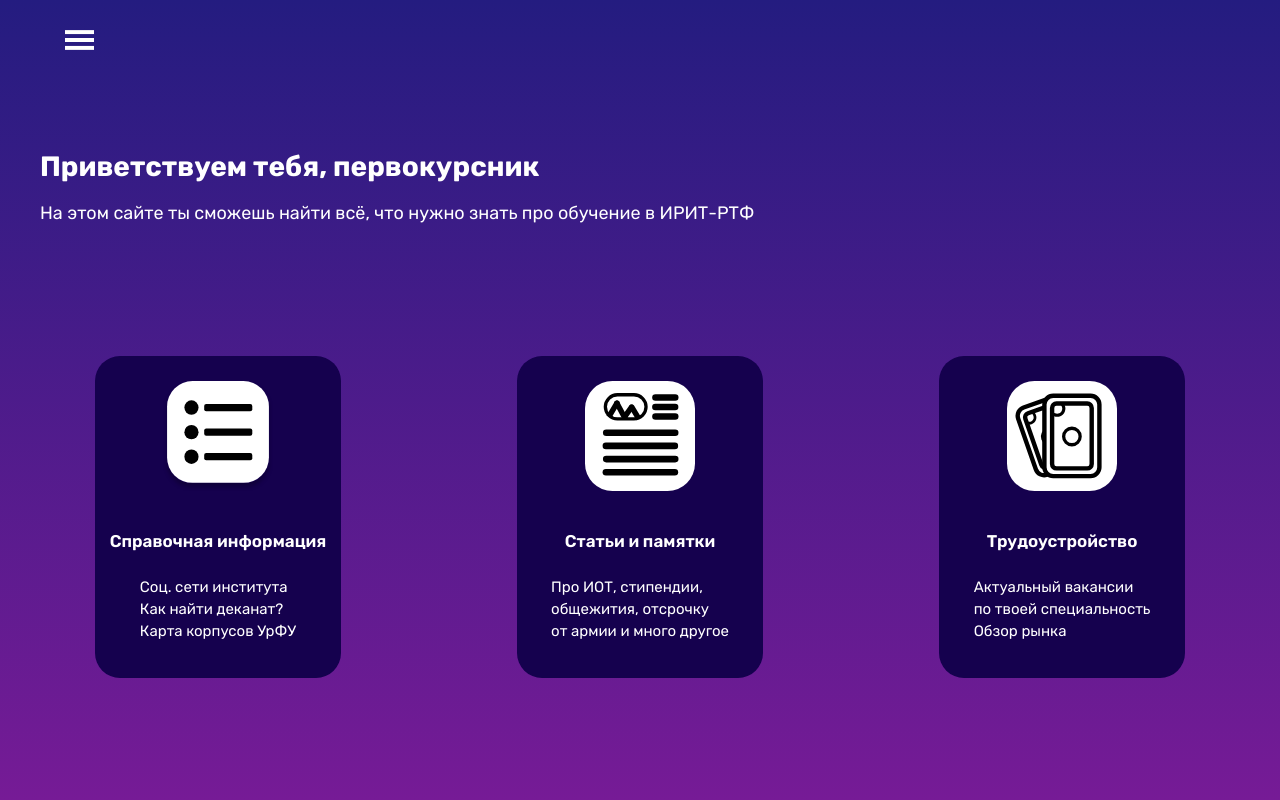
After one commit to Estoneccc/RTFwebsite, a Django app: template website/RTFwebsiteApp/templates/index.html in a window 1280 px wide. The commit adds this page. Run offline with Django 3.2, Linux system fonts and the light colour scheme; the template is opened without the code that fills it, so the values that code supplies are empty.

Commit message:
Добавил и подключил статик файлы

```diff
--- /dev/null
+++ b/website/RTFwebsiteApp/static/script.js
@@ -0,0 +1,9 @@
+const iconMenu = document.querySelector('.menu__icon');
+if (iconMenu) {
+    const menuBody = document.querySelector('.menu__body');
+    iconMenu.addEventListener('click', () => {
+        document.body.classList.toggle('_lock');
+        iconMenu.classList.toggle('_active');
+        menuBody.classList.toggle('_active');
+    });
+}
--- /dev/null
+++ b/website/RTFwebsiteApp/static/styles/main_page.css
@@ -0,0 +1,80 @@
+/* -----------HEADER AND TEXT------------- */
+.main__h1 {
+    font-weight: 700;
+    font-size: 28px;
+}
+
+.main__text {
+    font-weight: 400;
+    font-size: 18px;
+    margin-top: 18px;
+    line-height: 1.4;
+}
+
+._main-page {
+    margin-top: 100px;
+}
+
+/* --------CARDS BLOCK---------------- */
+.main__cards {
+    display: flex;
+    justify-content: space-between;
+    padding: 0px 55px;
+}
+
+.cards__item {
+    width: 246px;
+    height: 322px;
+    margin-top: 130px;
+    margin-bottom: 20px;
+    background-color: #15014E;
+    border-radius: 25px;
+    cursor: pointer;
+    transition: all 0.4s ease 0s;
+}
+
+.cards__item a{
+    color: #FFFFFF;
+    text-decoration: none;
+}
+
+.cards__item:hover{
+    background-color: #2A0041;
+    box-shadow: 0px 4px 4px rgba(0, 0, 0, 0.25);
+}
+
+
+/* ----------------CARD CONTENT------------------------ */
+.card__content {
+    display: grid;
+    place-items: center;
+}
+
+.card__icon {
+    width: 110px;
+    height: 110px;
+    position: relative;
+    margin-top: 25px;
+}
+
+.card__icon svg {
+    width: 100%;
+    height: auto;
+}
+
+.card__header {
+    font-size: 17px;
+    font-style: normal;
+    font-weight: 600;
+    line-height: normal;
+    margin-top: 40px;
+}
+
+.card__text {
+    font-size: 15px;
+    font-style: normal;
+    font-weight: 400;
+    line-height: 22px;
+    text-align: left;
+    margin-top: 25px;
+}
--- /dev/null
+++ b/website/RTFwebsiteApp/static/styles/style.css
@@ -0,0 +1,174 @@
+* {
+    margin: 0;
+    padding: 0;
+}
+
+body {
+    font-family: 'Inter', sans-serif;
+    font-family: 'Open Sans', sans-serif;
+    font-family: 'Rubik', sans-serif;
+    color: #FFFFFF;
+    background: linear-gradient(#241C80, #761B96) no-repeat;
+    background-attachment: fixed;
+}
+
+html, body {
+    height: 100%;
+}
+
+body._lock {
+    overflow: hidden;
+}
+
+.wrapper {
+    min-width: 100%;
+    overflow: hidden;
+}
+
+.container {
+    max-width: 1200px;
+    margin: 0 auto;
+}
+
+/* ------------MENU ICON---------------------------- */
+.menu__icon {
+    z-index: 5;
+    display: block;
+    position: relative;
+    width: 30px;
+    height: 20px;
+    cursor: pointer;
+    margin-top: 30px;
+    margin-left: 25px;
+    transition: all 0.3s ease 0s;
+    background-repeat: no-repeat;
+    background-size: contain;
+    background-image: url(../img/menu_icon.svg);
+}
+
+.menu__icon._active {
+    background-image: url(../img/close_icon.svg);
+    width: 26px;
+    height: 26px;
+}
+
+/* ----------MENU BODY----------------------- */
+.menu__body {
+    z-index: 3;
+    position: fixed;
+    top: 0;
+    left: -100%;
+    width: 100%;
+    height: 100%;
+    background-color: rgba(0, 0, 0, 0.97);
+    transition: all 0.3s ease 0s;
+    overflow: auto;
+}
+
+nav.menu__body._active {
+    left: 0;
+}
+
+/* ---------------------MENU LIST------------------------------ */
+.menu__list {
+    list-style-type: none;
+    position: relative;
+    top: 100px;
+    left: 80px;
+    overflow: auto;
+}
+
+.menu__item {
+    margin-top: 20px;
+}
+
+.menu__link {
+    color: #FFFFFF;
+    text-decoration: none;
+    font-weight: 700;
+    font-size: 20px;
+}
+
+.menu__link:hover {
+    color: #998eff;
+    text-shadow: 2px 2px 0px #1A00CE;
+}
+
+
+/* ------------------MAIN---------- */
+
+.main__container {
+    max-width: 1000px;
+    margin: 0 auto;
+}
+
+.main__block {
+    max-width: 1000px;
+    background-color: #FFFFFF;
+    border-radius: 25px;
+    color: #000;
+    padding: 43px 66px;
+
+}
+
+.main__header {
+    margin-top: 30px;
+    margin-left: 35px;
+}
+
+.main__block:first-child{
+    margin-top: 32px;
+}
+
+.main__block:not(:first-child){
+    margin-top: 40px;
+}
+
+.main__block h1 {
+    color: #FFF;
+    font-size: 32px;
+    font-style: normal;
+    font-weight: 800;
+    line-height: normal;
+}
+
+.main__block h3 {
+    font-size: 24px;
+    font-style: normal;
+    font-weight: 700;
+    line-height: normal;
+}
+
+.main__image {
+    display: flex;
+    justify-content: center;
+    margin-top: 20px;
+    margin-bottom: 20px;
+}
+
+.main__block p, .main__block ul{
+    font-size: 20px;
+    font-style: normal;
+    font-weight: 400;
+    line-height: 33.5px;
+}
+
+.main__block p, .main__block ul {
+    margin-top: 15px;
+}
+
+.main__block ul {
+    margin-left: 20px;
+}
+
+.tip {
+    color: rgba(0, 0, 0, 0.45);
+}
+
+.main__block a:visited {
+    color: #0000FF;
+}
+
+.main__info {
+    margin-bottom: 40px;
+}
--- /dev/null
+++ b/website/RTFwebsiteApp/templates/index.html
@@ -0,0 +1,129 @@
+{% load static %}
+<!DOCTYPE html>
+<html lang="en">
+<head>
+    <meta charset="UTF-8">
+    <meta name="viewport" content="width=device-width, initial-scale=1.0">
+    <link rel="preconnect" href="https://fonts.googleapis.com">
+    <link rel="preconnect" href="https://fonts.gstatic.com" crossorigin>
+    <link href="https://fonts.googleapis.com/css2?family=Inter:wght@400;600&family=Open+Sans:wght@300&family=Rubik:wght@400;500;600;700&display=swap" rel="stylesheet">
+    <link rel="stylesheet" href="{% static 'styles/style.css' %}">
+    <link rel="stylesheet" href="{% static 'styles/main_page.css' %}">
+    <title>Freshman Help</title>
+</head>
+<body class="">
+    <div class="wrapper">
+        <div class="container">
+            <header class="header">
+                <div class="header__menu">
+                    <div class="menu__icon"></div>
+                    <nav class="menu__body">
+                        <div class="container">
+                            <ul class="menu__list">
+                                <li class="menu__item"><a href="index.html" class="menu__link">Главная</a></li>
+                                <li class="menu__item"><a href="reference-info.html" class="menu__link">Справочная информация</a></li>
+                                <li class="menu__item"><a href="acticles.html" class="menu__link">Статьи и памятки</a></li>
+                                <li class="menu__item"><a href="employment.html" class="menu__link">Трудоустройство</a></li>
+                            </ul>
+                        </div>
+                    </nav>
+                </div>
+            </header>
+            <main class="main _main-page">
+                <section class="main__greetins">
+                    <h1 class="main__h1">Приветствуем тебя, первокурсник</h1>
+                    <p class="main__text">На этом сайте ты сможешь найти всё, что нужно знать про обучение в ИРИТ-РТФ</p>
+                </section>
+                <section class="main__cards">
+                    <div class="cards__item">
+                        <a class="card__link" href="reference-info.html">
+                            <div class="card__content">
+                                <div class="card__icon">
+                                    <svg xmlns="http://www.w3.org/2000/svg" width="108" height="108" viewBox="0 0 108 108" fill="none">
+                                        <g filter="url(#filter0_d_2_114)">
+                                        <rect x="4" width="100" height="100" rx="25" fill="white"/>
+                                        </g>
+                                        <rect x="40.4445" y="22.5461" width="47.2222" height="7.0922" rx="2" fill="black"/>
+                                        <ellipse cx="27.9444" cy="26.0922" rx="6.94445" ry="7.0922" fill="black"/>
+                                        <rect x="40.4444" y="46.6596" width="47.2222" height="7.0922" rx="2" fill="black"/>
+                                        <ellipse cx="27.9444" cy="50.2057" rx="6.94445" ry="7.0922" fill="black"/>
+                                        <rect x="40.4444" y="70.7731" width="47.2222" height="7.0922" rx="2" fill="black"/>
+                                        <ellipse cx="27.9444" cy="74.3191" rx="6.94445" ry="7.0922" fill="black"/>
+                                        <defs>
+                                        <filter id="filter0_d_2_114" x="0" y="0" width="108" height="108" filterUnits="userSpaceOnUse" color-interpolation-filters="sRGB">
+                                            <feFlood flood-opacity="0" result="BackgroundImageFix"/>
+                                            <feColorMatrix in="SourceAlpha" type="matrix" values="0 0 0 0 0 0 0 0 0 0 0 0 0 0 0 0 0 0 127 0" result="hardAlpha"/>
+                                            <feOffset dy="4"/>
+                                            <feGaussianBlur stdDeviation="2"/>
+                                            <feComposite in2="hardAlpha" operator="out"/>
+                                            <feColorMatrix type="matrix" values="0 0 0 0 0 0 0 0 0 0 0 0 0 0 0 0 0 0 0.25 0"/>
+                                            <feBlend mode="normal" in2="BackgroundImageFix" result="effect1_dropShadow_2_114"/>
+                                            <feBlend mode="normal" in="SourceGraphic" in2="effect1_dropShadow_2_114" result="shape"/>
+                                        </filter>
+                                        </defs>
+                                    </svg>
+                                </div>
+                                <h3 class="card__header">Справочная информация</h3>
+                                <div class="card__text-block">
+                                <p class="card__text">Соц. сети института<br>Как найти деканат?<br>Карта корпусов УрФУ</p>
+                                </div>
+                            </div>
+                        </a>
+                    </div>
+                    <div class="cards__item">
+                        <a class="card__link" href="acticles.html">
+                            <div class="card__content">
+                                <div class="card__icon">
+                                    <svg xmlns="http://www.w3.org/2000/svg" width="100" height="100" viewBox="0 0 100 100" fill="none">
+                                        <rect width="100" height="100" rx="25" fill="white"/>
+                                        <rect x="18.5" y="12.5" width="37" height="22" rx="11" fill="white" stroke="black" stroke-width="3"/>
+                                        <path d="M31.3211 21.2038C32.0242 20.0155 31.5716 18.5972 30.3102 18.0358C29.0487 17.4745 27.4561 17.9827 26.753 19.1709L31.3211 21.2038ZM24.055 33.4825L31.3211 21.2038L26.753 19.1709L19.4869 31.4497L24.055 33.4825Z" fill="black"/>
+                                        <path d="M31.3545 19.2495C30.7002 18.0337 29.1322 17.4679 27.8523 17.9859C26.5725 18.5038 26.0653 19.9093 26.7196 21.1252L31.3545 19.2495ZM38.922 33.312L31.3545 19.2495L26.7196 21.1252L34.2872 35.1877L38.922 33.312Z" fill="black"/>
+                                        <path d="M44.3093 25.1431C45.0971 24.0091 44.801 22.4741 43.6481 21.7144C42.4952 20.9547 40.9219 21.2581 40.1342 22.392L44.3093 25.1431ZM37.8917 34.3807L44.3093 25.1431L40.1342 22.392L33.7166 31.6297L37.8917 34.3807Z" fill="black"/>
+                                        <path d="M44.7118 22.5248C43.9979 21.343 42.448 20.9413 41.25 21.6276C40.052 22.3139 39.6594 23.8284 40.3733 25.0103L44.7118 22.5248ZM51.1294 33.1498L44.7118 22.5248L40.3733 25.0103L46.7909 35.6353L51.1294 33.1498Z" fill="black"/>
+                                        <path d="M19.3166 47L82 47" stroke="black" stroke-width="6" stroke-linecap="round"/>
+                                        <path d="M19 59L81.6834 59" stroke="black" stroke-width="6" stroke-linecap="round"/>
+                                        <path d="M19.3166 71L82 71" stroke="black" stroke-width="6" stroke-linecap="round"/>
+                                        <path d="M19 83L81.6834 83" stroke="black" stroke-width="6" stroke-linecap="round"/>
+                                        <path d="M64.0905 15L82 15" stroke="black" stroke-width="6" stroke-linecap="round"/>
+                                        <path d="M64 23.6667L81.9095 23.6667" stroke="black" stroke-width="6" stroke-linecap="round"/>
+                                        <path d="M64.0905 32.3333L82 32.3333" stroke="black" stroke-width="6" stroke-linecap="round"/>
+                                      </svg>
+                                </div>
+                                <h3 class="card__header">Статьи и памятки</h3>
+                                <div class="card__text-block">
+                                <p class="card__text">Про ИОТ, стипендии,<br>общежития, отсрочку<br>от армии и много другое</p>
+                                </div>
+                            </div>
+                        </a>
+                    </div>
+                    <div class="cards__item">
+                        <a class="card__link" href="employment.html">
+                            <div class="card__content">
+                                <div class="card__icon">
+                                    <svg xmlns="http://www.w3.org/2000/svg" width="100" height="100" viewBox="0 0 100 100" fill="none">
+                                        <rect width="100" height="100" rx="25" fill="white"/>
+                                        <rect x="7.5461" y="26.6892" width="43.0438" height="64.7671" rx="8" transform="rotate(-19.1822 7.5461 26.6892)" fill="white" stroke="black" stroke-width="4"/>
+                                        <rect x="15.3598" y="30.5899" width="30.8473" height="52.264" rx="4" transform="rotate(-19.1822 15.3598 30.5899)" fill="white" stroke="black" stroke-width="4"/>
+                                        <path d="M44.6487 48.5416C45.8467 51.9852 44.0827 55.6606 40.8082 56.7997C37.5337 57.9389 33.8695 56.1519 32.6715 52.7083C31.4735 49.2648 33.2375 45.5894 36.512 44.4502C39.7864 43.3111 43.4507 45.098 44.6487 48.5416Z" fill="white" stroke="black" stroke-width="3"/>
+                                        <path d="M23.0029 27.0518C23.7798 27.4409 24.4764 27.981 25.0528 28.6413C25.6291 29.3017 26.074 30.0693 26.362 30.9004C26.6501 31.7316 26.7756 32.6099 26.7314 33.4852C26.6873 34.3606 26.4743 35.2158 26.1047 36.0021C25.7351 36.7885 25.216 37.4905 24.5772 38.068C23.9384 38.6456 23.1923 39.0875 22.3816 39.3684C21.5708 39.6493 20.7113 39.7638 19.852 39.7053C18.9928 39.6468 18.1506 39.4164 17.3737 39.0274L18.4534 36.7303C18.9323 36.9701 19.4514 37.1121 19.981 37.1482C20.5106 37.1842 21.0405 37.1137 21.5402 36.9405C22.0399 36.7674 22.4998 36.495 22.8935 36.139C23.2873 35.783 23.6072 35.3503 23.835 34.8656C24.0629 34.381 24.1941 33.8538 24.2213 33.3143C24.2486 32.7747 24.1712 32.2333 23.9937 31.7211C23.8161 31.2088 23.5419 30.7356 23.1866 30.3286C22.8314 29.9216 22.402 29.5887 21.9231 29.3489L23.0029 27.0518Z" fill="black"/>
+                                        <rect x="34" y="13.4574" width="50" height="73" rx="8" fill="white" stroke="black" stroke-width="4"/>
+                                        <rect x="41" y="20.4574" width="36" height="59" rx="4" fill="white" stroke="black" stroke-width="4"/>
+                                        <circle cx="59" cy="50.4574" r="7.5" fill="white" stroke="black" stroke-width="3"/>
+                                        <path d="M50.9163 19.7671C51.6119 20.4644 52.1634 21.2919 52.5392 22.2023C52.915 23.1127 53.1078 24.0882 53.1066 25.0731C53.1054 26.058 52.9102 27.033 52.5322 27.9425C52.1542 28.852 51.6007 29.6781 50.9034 30.3737C50.2062 31.0693 49.3787 31.6207 48.4683 31.9965C47.5579 32.3723 46.5824 32.5651 45.5975 32.5639C44.6126 32.5627 43.6375 32.3676 42.728 31.9895C41.8186 31.6115 40.9924 31.0581 40.2968 30.3608L42.3338 28.3288C42.7625 28.7586 43.2717 29.0997 43.8323 29.3327C44.3929 29.5657 44.9939 29.686 45.601 29.6868C46.208 29.6875 46.8093 29.5687 47.3705 29.337C47.9316 29.1054 48.4417 28.7655 48.8715 28.3368C49.3012 27.908 49.6424 27.3988 49.8754 26.8382C50.1084 26.2776 50.2287 25.6766 50.2294 25.0696C50.2302 24.4625 50.1113 23.8612 49.8797 23.3001C49.648 22.7389 49.3082 22.2289 48.8794 21.7991L50.9163 19.7671Z" fill="black"/>
+                                    </svg>
+                                </div>
+                                <h3 class="card__header">Трудоустройство</h3>
+                                <div class="card__text-block">
+                                <p class="card__text">Актуальный вакансии<br>по твоей специальность<br>Обзор рынка</p>
+                                </div>
+                            </div>
+                        </a>
+                    </div>
+                </section>
+            </main>
+        </div>
+    </div>
+    <script src="{% static 'script.js' %}"></script>
+</body>
+</html>
--- a/website/websiteProject/settings.py
+++ b/website/websiteProject/settings.py
@@ -117,6 +117,9 @@ USE_TZ = True
 # https://docs.djangoproject.com/en/4.2/howto/static-files/
 
 STATIC_URL = 'static/'
+STATICFILES_DIRS = [
+    'C:/Users/Cherepaxa/Desktop/Practice/website/RTFwebsiteApp/static',
+]
 
 # Default primary key field type
 # https://docs.djangoproject.com/en/4.2/ref/settings/#default-auto-field
```
Also changed, not shown: website/RTFwebsiteApp/static/styles/acticles.css (added, +50 -0 lines), website/RTFwebsiteApp/templates/article_list.html (+100 -9 lines), website/RTFwebsiteApp/templates/information.html (deleted, +0 -9 lines), website/RTFwebsiteApp/templates/job.html (deleted, +0 -9 lines), website/RTFwebsiteApp/templates/main_page.html (deleted, +0 -12 lines), website/RTFwebsiteApp/templates/reference-info.html (added, +90 -0 lines), website/RTFwebsiteApp/urls.py (+8 -4 lines), website/RTFwebsiteApp/views.py (+4 -7 lines), website/RTFwebsiteApp/static/img/campus_map.png (added), website/RTFwebsiteApp/static/img/close_icon.svg (added), website/RTFwebsiteApp/static/img/menu_icon.svg (added), website/RTFwebsiteApp/templates/employment.html (renamed from website/RTFwebsiteApp/templates/vacancies.html).
